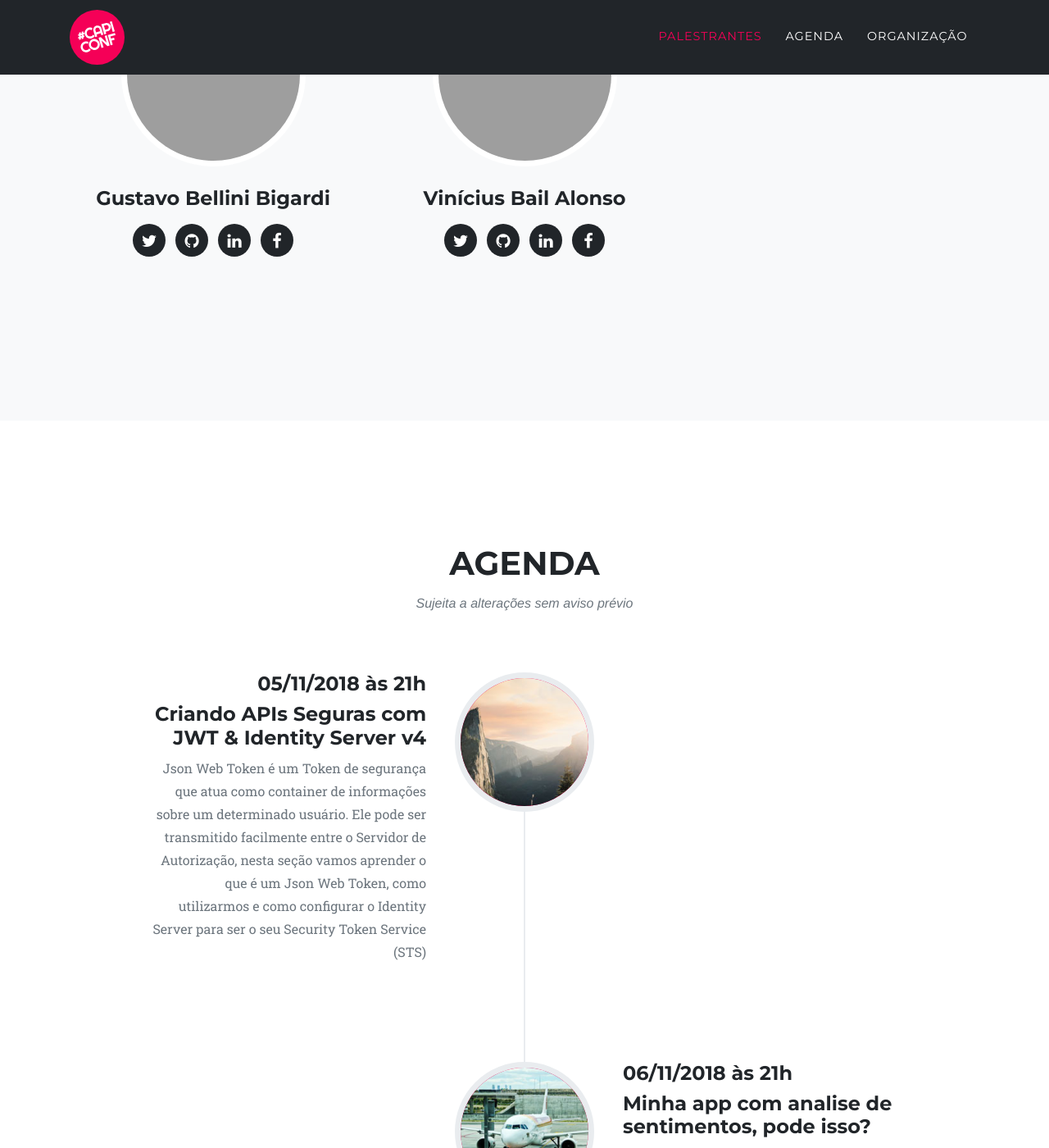
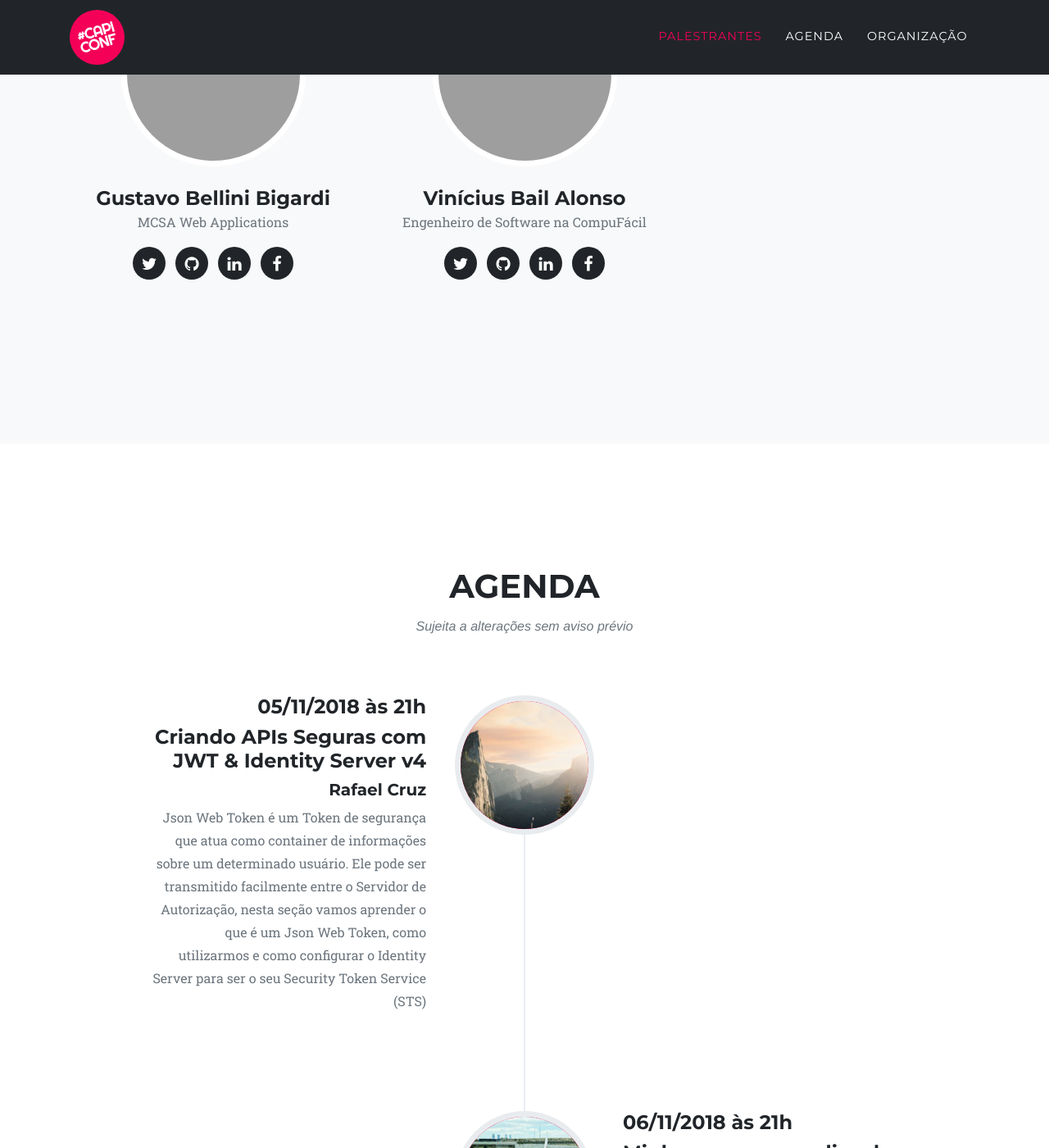
Before and after one commit to capivaracodes/online, a Jekyll site: the page built from index.md, in a window 1280 px wide and 1400 px high, scrolled down 3626 px. Shown: the whole window at 82% size. Built offline with Jekyll 4.4.1, drawn with Linux system fonts in a browser that asks for light colours; some web fonts are replaced; some of the changed text lies outside the part shown.

Commit message:
talks description updated

```diff
--- a/_data/home.yml
+++ b/_data/home.yml
@@ -127,7 +127,7 @@
 
     - name: Gustavo Bellini Bigardi
       img: https://pbs.twimg.com/profile_images/1046055481058488320/F5j_kQbX_400x400.jpg
-      role:
+      role: MCSA Web Applications
       social-buttons:
         - icon: fa fa-twitter
           url: "https://twitter.com/gustavobigardi"
@@ -140,7 +140,7 @@
 
     - name: Vinícius Bail Alonso
       img: https://avatars1.githubusercontent.com/u/4620253?s=400&u=9aa77d57b71e1b4b6c47465e0ba854770e6e2485&v=4
-      role:
+      role: Engenheiro de Software na CompuFácil
       social-buttons:
         - icon: fa fa-twitter
           url: "https://twitter.com/alonsoemacao"
@@ -158,56 +158,67 @@
   - image: img/about/1.jpg
     date: 05/11/2018 às 21h
     title: Criando APIs Seguras com JWT & Identity Server v4
+    subtitle: Rafael Cruz
     text: Json Web Token é um Token de segurança que atua como container de informações sobre um determinado usuário. Ele pode ser transmitido facilmente entre o Servidor de Autorização, nesta seção vamos aprender o que é um Json Web Token, como utilizarmos e como configurar o Identity Server para ser o seu Security Token Service (STS)
 
   - image: img/about/2.jpg
     date:  06/11/2018 às 21h
     title: Minha app com analise de sentimentos, pode isso?
+    subtitle: Cleiton Felipe de Moraes
     text: Nesta talk vou estar apresentando como adicionar análises de Sentimento em uma app Android desenvolvida em Xamarin, demostrando qual biblioteca utilizar e porque fazer isso.
 
   - image: img/about/3.jpg
     date:  07/11/2018 às 21h
     title: Construindo APIs REST escaláveis com Docker e o Microsoft Azure
+    subtitle: Renato Jose Groffe
     text: Saiba nesta apresentação como o Azure Web Apps for Containers e o AKS (Azure Kubernetes Service) podem simplificar a implementação de APIs REST escaláveis na nuvem, assegurando com isto uma alta disponibilidade e uma excelente performance em suas aplicações.
 
   - image: img/about/4.jpg
     date:  08/11/2018 às 21h
     title: Containers + App Services - Uma combinação simples e poderosa
+    subtitle: Rafael Ferreira dos Santos
     text: Nessa palestra voce irá aprender como usar conteiners e todas as facilidades do App Service
 
   - image: img/about/5.jpg
     date:  09/11/2018 às 21h
     title: Middlewares no .NET CORE
+    subtitle: Rodolfo Fadino
     text: Veja nesta apresentação como criar e trabalhar com  middlewares com .NET Core. Conheça todo o poder da extensibilidade e crie middlewares  que são a base do .NET Core e vão ajudar muito no seu dia a dia.
 
   - image: img/about/1.jpg
     date: 12/11/2018 às 21h
     title: O dia-a-dia de um desenvolvedor com deficiencia visual
+    subtitle: Alexandre Santos Costa
     text: Nesta palestra irei compartilhar meu cotidiano como desenvolvedor apresentando ferramentas e discutindo a importancia da acessibilidade e inclusão
 
   - image: img/about/4.jpg
     date:  12/11/2018 às 22h
     title: Criando um pipeline de build no Azure DevOps
+    subtitle: Carlos dos Santos
     text: Como posso trabalhar com o AzureDevOps (antigo VSTS) e criar um fluxo de build para minha aplicação, independente da linguagem em que ela está desenvolvida
 
   - image: img/about/2.jpg
     date:  13/11/2018 às 21h
     title: Como Crescer Rápido e Hackear a Carreira
+    subtitle: Israel Oliveira
     text: "OBJETIVOS: Direcionar nas possibilidades de conseguir um emprego rápido dentro de um cenário de mudanças constantes, orientar na definição do que realmente é importante pra vocês, esclarecer o que são soft skills e como você pode aprimorar o relacionamento com seres humanos."
 
   - image: img/about/3.jpg
     date:  14/11/2018 às 21h
     title: Leve seu código JS para outro nível com técnicas de programação funcional
+    subtitle: Bruno Vercelino da Hora
     text: Uma das melhores (ou piores :D) características do Javascript é o fato dele ser uma linguagem multi-paradigma permitindo que usemos o melhor de todos os mundos. O conceito de programação funcional é bem antigo mas tem se tornado cada vez mais popular com linguagens modernas como Elixir ou Clojure. Veremos nesta palestra como aplicar esses conceitos de linguagem funcional (como funções puras, composição e em especial imutabilidade usando o Immutable.js) em nossos códigos javascript para melhorá-los e levá-los para outro nível.
 
   - image: img/about/5.jpg
     date:  15/11/2018 as 21h
     title: Utilizando reconhecimento facial para segurança em aplicações
+    subtitle: Gustavo Bellini Bigardi
     text: Nesta palestra vamos ver como utilizar os serviços cognitivos do Azure, mais especificamente o de detecção e identificação facial para validar questões de segurança como, se o usuário logado corresponde a pessoa utilizando o dispositivo, postura, se há mais pessoas olhando para sua tela, etc.
 
   - image: img/about/1.jpg
     date:  16/11/2018 às 21h
     title: Entendendo os famosos Test Doubles
+    subtitle: Vinícius Bail Alonso
     text: "Muito provavelmente você já precisou \"mocar\" algo enquanto estava escrevendo seus testes. Esse jargão é muito utilizado entre os desenvolvedores de software, porém, qual seria o conceito por trás de utilizar um mock object? Test doubles é um nome genérico para os famosos: dummies, spies, fake, stub e mock. Nessa palestra vamos entender como podemos utilizar cada um deles para tirar proveito de nossos testes."
 
   end1: "#CAPI"
@@ -217,16 +228,16 @@
   heading: Organização
   subheading: Feito com muio <3 pelos organizadores da Capivara Coders em Curitiba
   members:
-    - name: Bruno Scrok Brunoro
-      role: Mobile e Web Developer
-      img: img/team/1.jpg
-      social-buttons:
-        - icon: fa fa-twitter
-          url: "https://twitter.com/brunosbrunoro"
-        - icon: fa fa-github
-          url: "https://github.com/brunosbrunoro"
-        - icon: fa fa-linkedin
-          url: "https://www.linkedin.com/in/brunoscrokbrunoro/"
+    # - name: Bruno Scrok Brunoro
+    #   role: Mobile e Web Developer
+    #   img: img/team/1.jpg
+    #   social-buttons:
+    #     - icon: fa fa-twitter
+    #       url: "https://twitter.com/brunosbrunoro"
+    #     - icon: fa fa-github
+    #       url: "https://github.com/brunosbrunoro"
+    #     - icon: fa fa-linkedin
+    #       url: "https://www.linkedin.com/in/brunoscrokbrunoro/"
 
     - name: Matheus Donizete
       role: Web Developer
--- a/_layouts/home.html
+++ b/_layouts/home.html
@@ -135,6 +135,7 @@
               <div class="timeline-heading">
                 <h4>{{ time.date }}</h4>
                 <h4 class="subheading">{{ time.title }}</h4>
+                <h5>{{ time.subtitle }}</h5>
               </div>
               <div class="timeline-body">
                 <p class="text-muted">{{ time.text }}</p>
```
